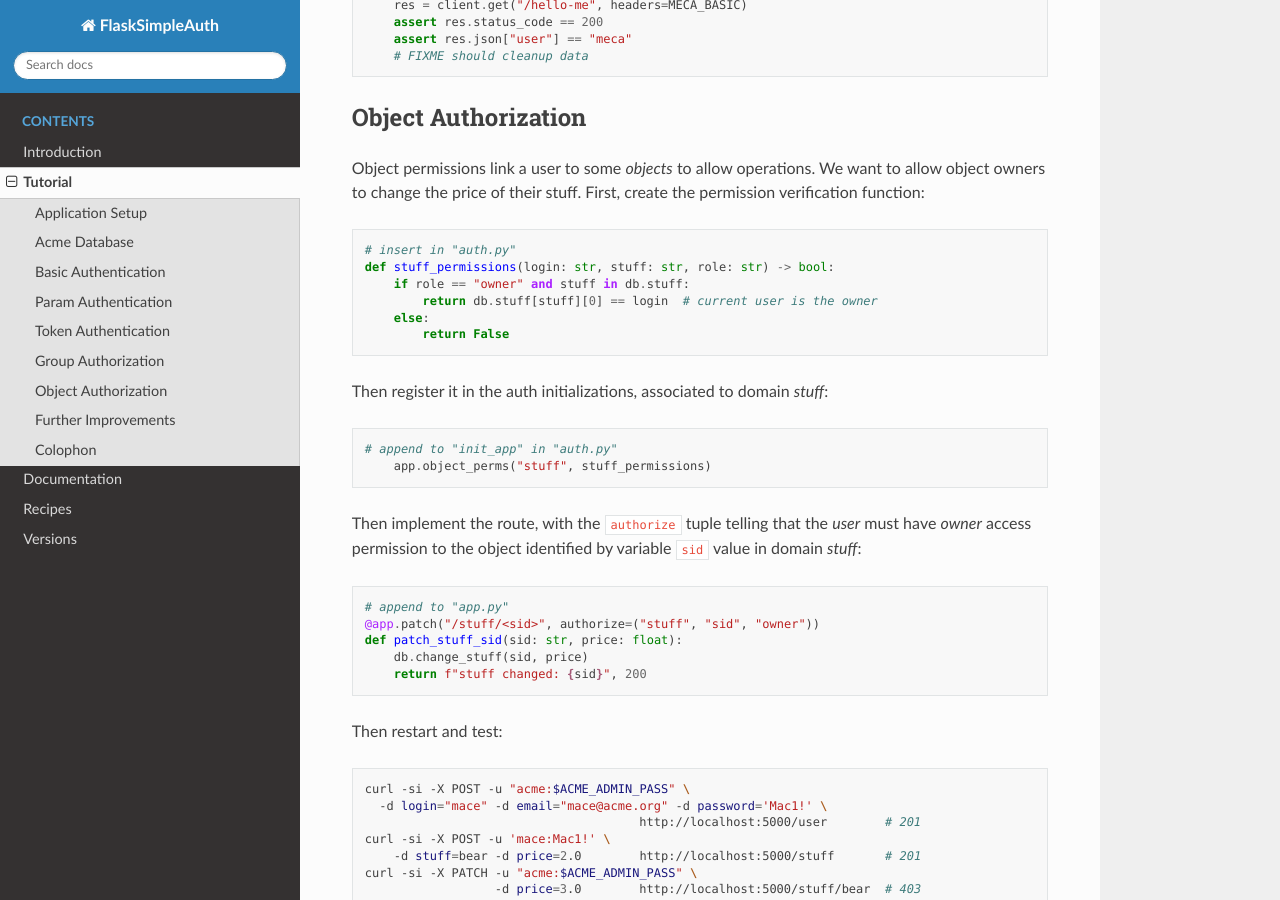
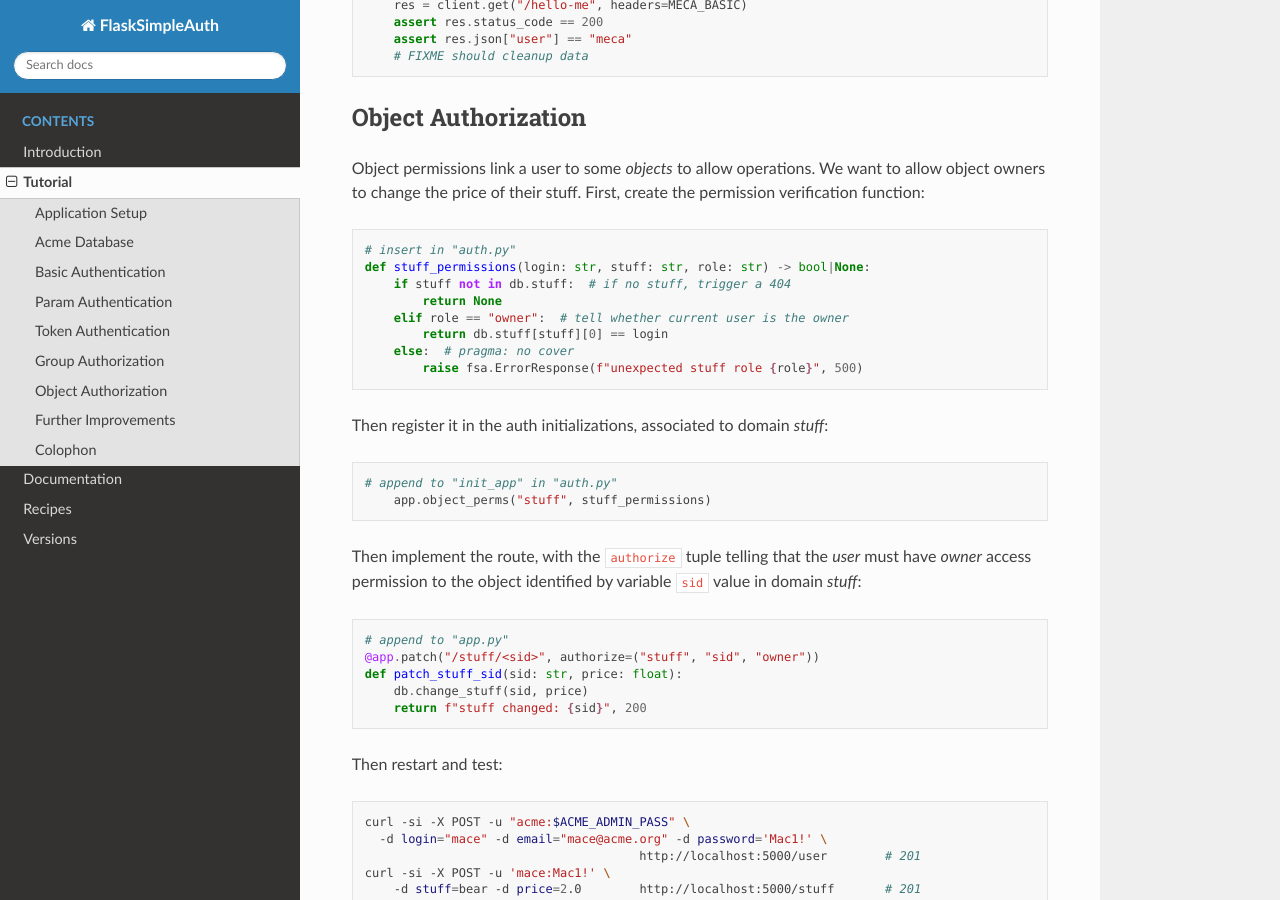
Before and after one commit to zx80/flask-simple-auth, a Sphinx documentation site: the page built from docs/TUTORIAL.md, in a window 1280 px wide and 900 px high, scrolled down 10199 px. Built offline with Sphinx 7.4.7 and the Read the Docs theme 2.0.0, drawn with Linux system fonts in a browser that asks for light colours; pages that are not in the unit, such as notebooks, are missing from menus.

Commit message:
improve stuff_permissions in tutorial

````diff
--- a/docs/TUTORIAL.md
+++ b/docs/TUTORIAL.md
@@ -580,11 +580,13 @@ First, create the permission verification function:
 
 ```python
 # insert in "auth.py"
-def stuff_permissions(login: str, stuff: str, role: str) -> bool:
-    if role == "owner" and stuff in db.stuff:
-        return db.stuff[stuff][0] == login  # current user is the owner
-    else:
-        return False
+def stuff_permissions(login: str, stuff: str, role: str) -> bool|None:
+    if stuff not in db.stuff:  # if no stuff, trigger a 404
+        return None
+    elif role == "owner":  # tell whether current user is the owner
+        return db.stuff[stuff][0] == login
+    else:  # pragma: no cover
+        raise fsa.ErrorResponse(f"unexpected stuff role {role}", 500)
 ```
 
 Then register it in the auth initializations, associated to domain *stuff*:
````
